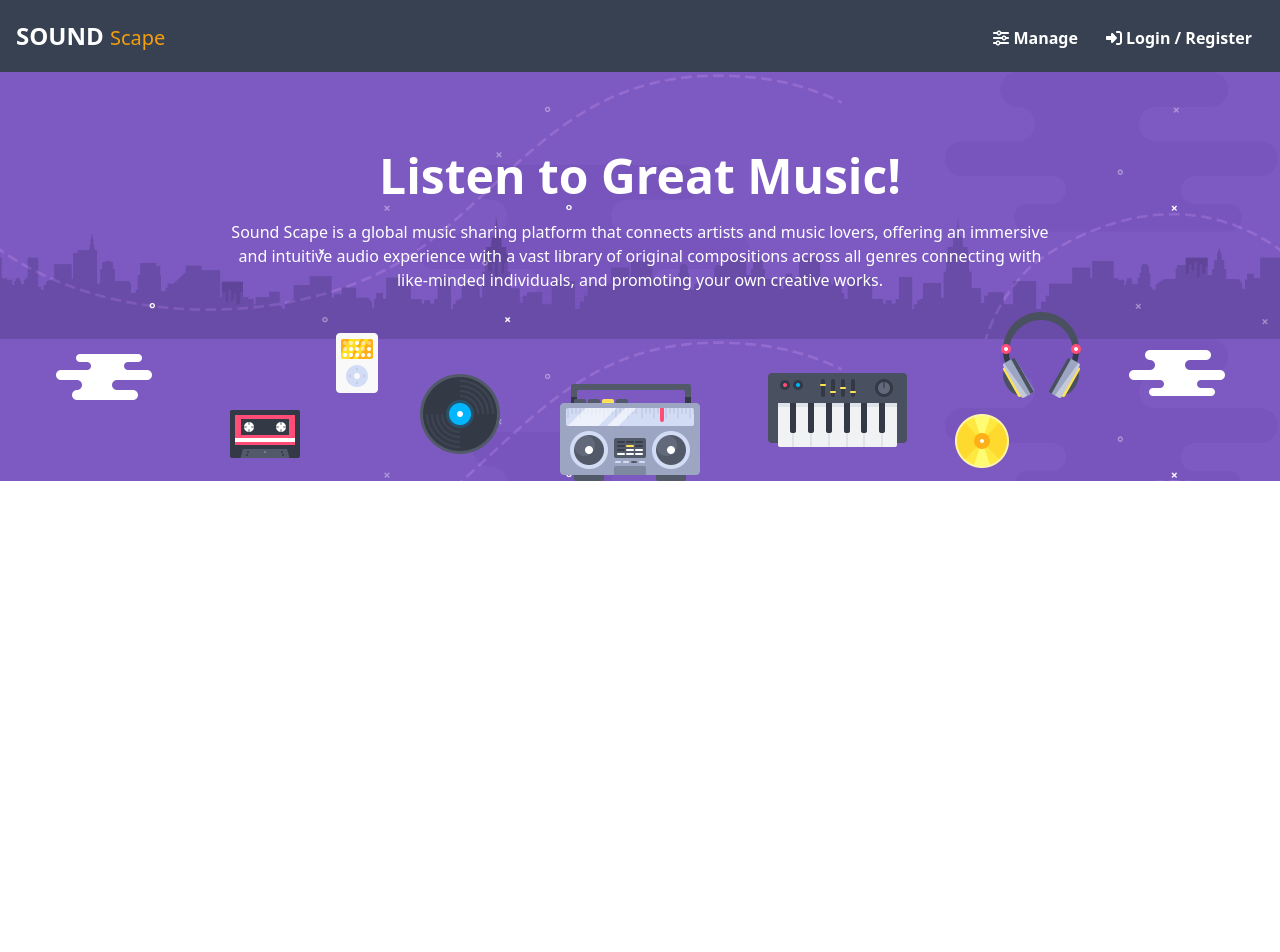
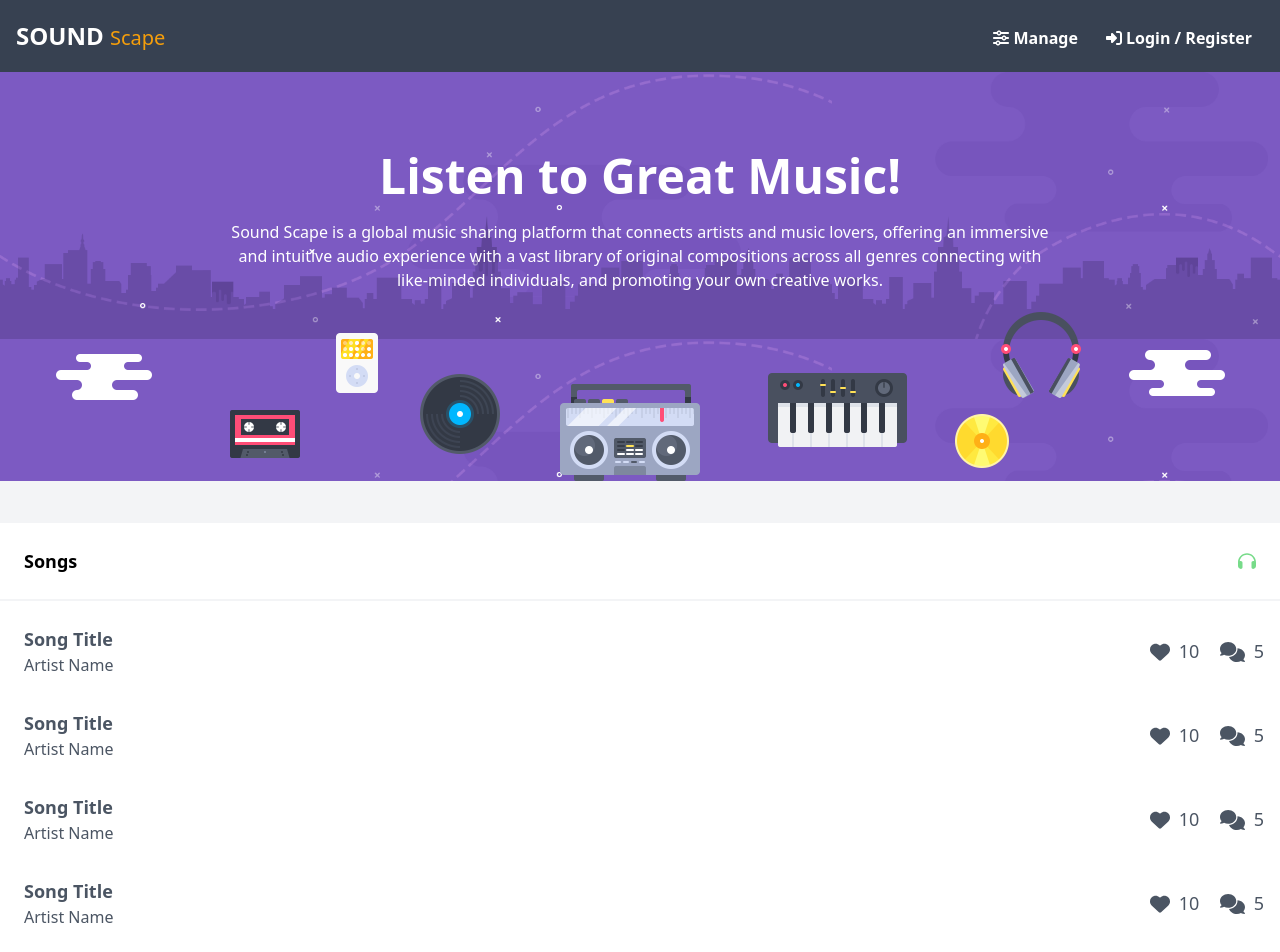
Before and after one commit to ncondes/Sound-Scape, a React (Vite) app: page / in a window 1280 px wide. Shown: the top 952 px of the page. Before the commit the page ends 800 px from the top, so only its background shows below. Built offline with nearby package versions, Linux system fonts and the light colour scheme.

Commit message:
SongList component with SongItem

```diff
--- a/src/App.jsx
+++ b/src/App.jsx
@@ -1,6 +1,7 @@
 import { AuthModal } from './components/auth'
 import { Header } from './components/header'
 import { Introduction } from './components/introduction'
+import { SongList } from './components/SongList'
 
 function App() {
    return (
@@ -8,6 +9,7 @@ function App() {
          <Header />
          <AuthModal />
          <Introduction />
+         <SongList />
       </>
    )
 }
--- a/src/assets/main.css
+++ b/src/assets/main.css
@@ -12,3 +12,7 @@
       background-position: -4000px 0;
    }
 }
+
+:root{
+   background-color: #F3F4F6;
+}
--- /dev/null
+++ b/src/components/SongList/SongItem.jsx
@@ -0,0 +1,19 @@
+import { faComments, faHeart } from "@fortawesome/free-solid-svg-icons"
+import { FontAwesomeIcon } from "@fortawesome/react-fontawesome"
+
+export const SongItem = () => {
+  return (
+     <div className="text-gray-600 container mx-auto flex justify-between items-center pt-6 pb-2 pl-6 pr-4">
+        <div>
+           <h1 className="font-bold text-lg"> Song Title </h1>
+           <h4 className=""> Artist Name </h4>
+        </div>
+        <div>
+           <FontAwesomeIcon icon={faHeart} size="lg" />
+           <span className="font-medium text-lg ml-1 mr-4"> 10 </span>
+           <FontAwesomeIcon icon={faComments} size="lg" />
+           <span className="font-medium text-lg ml-1"> 5 </span>
+        </div>
+     </div>
+  )
+}
--- /dev/null
+++ b/src/components/SongList/index.jsx
@@ -0,0 +1,26 @@
+import { FontAwesomeIcon } from "@fortawesome/react-fontawesome"
+import { SongItem } from "./SongItem"
+import { faHeadphones } from "@fortawesome/free-solid-svg-icons"
+
+export const SongList = () => {
+  return (
+     <section className="container my-10 mx-auto w-full bg-white border-t-2 border-gray-100">
+        {/* table header */}
+        <div className="font-bold text-lg flex justify-between items-center p-6 border-b-2 border-gray-100">
+           <h1> Songs </h1>
+           <FontAwesomeIcon icon={faHeadphones} style={{ color: '#77db89' }} />
+        </div>
+        {/* song list */}
+        {
+           <ul>
+              <li><SongItem /></li>
+              <li><SongItem /></li>
+              <li><SongItem /></li>
+              <li><SongItem /></li>
+              <li><SongItem /></li>
+              <li><SongItem /></li>
+           </ul>
+        }
+     </section>
+  )
+}
```
